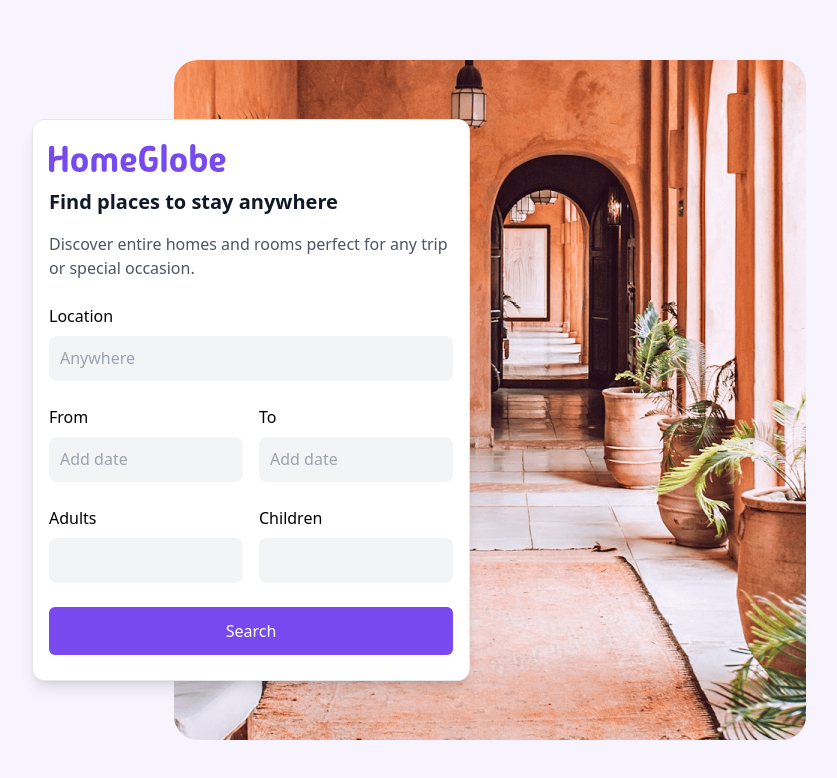
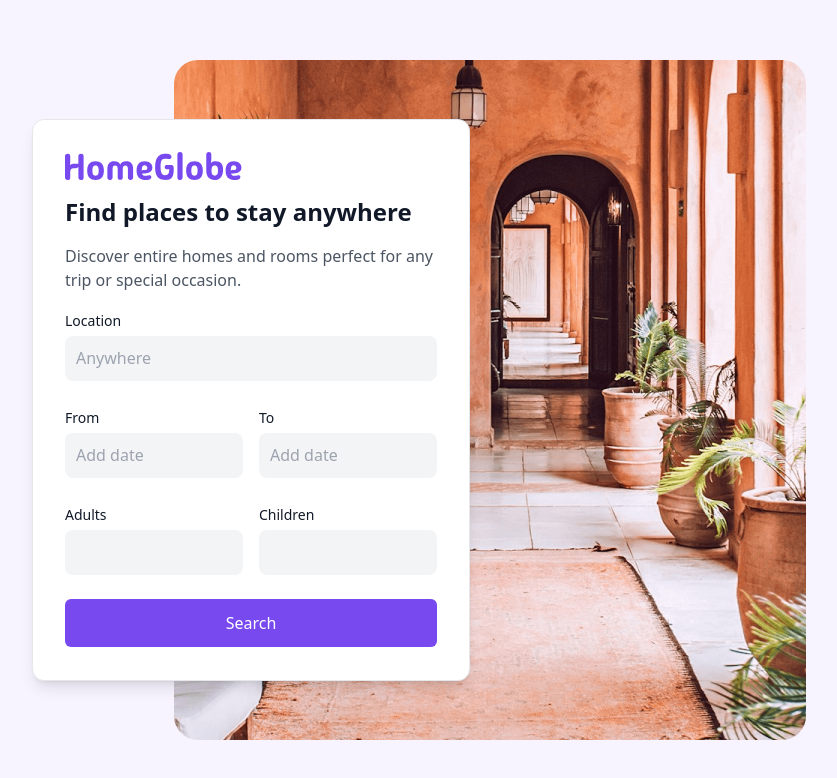
Before and after one commit to rhaicode/homeglobe-form-test, a Next.js app: page / in a window 1280 px wide. Shown: the top 778 px of the page, without its empty margins (221-1058 px from the left). Built offline with nearby package versions, Linux system fonts and the light colour scheme.

Commit message:
Additional style fixes

```diff
--- a/src/app/page.tsx
+++ b/src/app/page.tsx
@@ -12,14 +12,14 @@ export default function Home() {
     <main className='bg-lavender relative h-screen'>
       <div className='h-full sm:flex sm:items-center sm:justify-center sm:overflow-hidden'>
         <div className='pt-12 sm:pt-0'>
-          <Card className='relative z-20 mx-auto px-4 py-6 sm:mx-0 sm:w-[438px] sm:h-[562px]'>
+          <Card className='relative z-20 mx-auto px-4 py-6 sm:mx-0 sm:w-[438px] sm:h-[562px] sm:p-8'>
             <Image src={iconHomeGlobe}
               width={177.44}
               height={28}
               alt="Homeglobe" />
-            <span className='text-rich-black text-xl font-bold block my-4'>Find places to stay anywhere</span>
+            <span className='text-rich-black text-xl font-bold block my-4 sm:text-2xl'>Find places to stay anywhere</span>
             <p className='text-slate-gray'>Discover entire homes and rooms perfect for any trip or special occasion.</p>
-            <form className='mt-6 flex flex-col gap-6'>
+            <form className='mt-6 sm:mt-4 flex flex-col gap-6'>
               <Input type="text" label="Location" placeholder="Anywhere" />
               <div className='flex gap-4'>
                 <Input type="text" label="From" placeholder="Add date" />
--- a/src/components/ui/Input.tsx
+++ b/src/components/ui/Input.tsx
@@ -7,8 +7,8 @@ interface InputProps extends React.InputHTMLAttributes<HTMLInputElement> {
 const Input: React.FC<InputProps> = ({ label, className, ...props }) => {
     return (
         <div>
-            {label && <label>{label}</label>}
-            <input className={`block mt-2 h-[45px] border-[3px] border-transparent bg-cloud-mist hover:bg-pale-fog rounded-lg p-2 w-full text-midnight-slate focus:outline-none focus:border-light-purple ${className}`} {...props} />
+            {label && <label className='text-rich-black text-sm'>{label}</label>}
+            <input className={`block mt-1 h-[45px] border-[3px] border-transparent bg-cloud-mist hover:bg-pale-fog rounded-lg p-2 w-full text-midnight-slate focus:outline-none focus:border-light-purple ${className}`} {...props} />
         </div>
     );
 };
```
